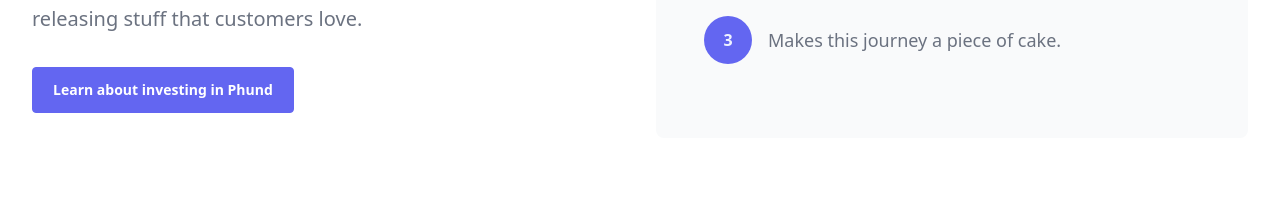
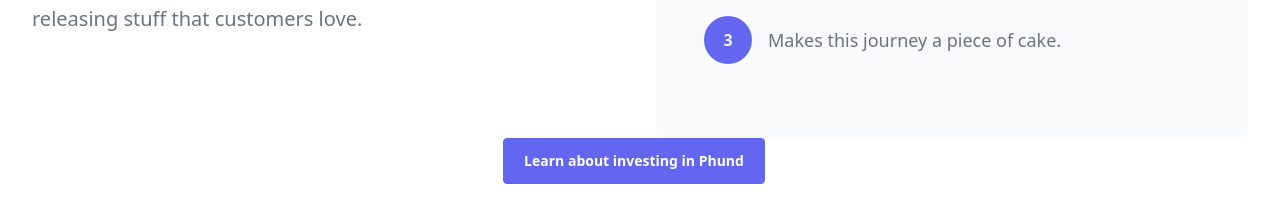
Before and after one commit to Tincre/phund, a Next.js app: page / in a window 1280 px wide. Shown: the part 1571-1787 px from the top of the page. Built offline with nearby package versions, Linux system fonts and the light colour scheme; no server answers.

Commit message:
:recycle: refactor cta button to bottom of outer div

```diff
--- a/components/Sections/WhyInvest.jsx
+++ b/components/Sections/WhyInvest.jsx
@@ -31,6 +31,14 @@ export default function WhyInvest({
               })}
             </div>
           </div>
+          <div className="text-center mx-auto">
+            <a
+              className="inline-block px-5 py-3 md:mr-3 mb-3 md:mb-0 text-sm bg-indigo-500 hover:bg-indigo-600 text-white font-semibold border border-indigo-500 hover:border-indigo-600 rounded transition duration-200"
+              href="#safe-terms"
+            >
+              {cta}
+            </a>
+          </div>
         </div>
       </div>
     </section>
--- a/components/WhyInvestHero.jsx
+++ b/components/WhyInvestHero.jsx
@@ -11,12 +11,6 @@ export default function WhyInvestHero({ subTitle, title, description, cta }) {
         <p className="mb-8 text-base leading-relaxed lg:text-xl lg:leading-relaxed text-gray-500">
           {description}
         </p>
-        <a
-          className="inline-block px-5 py-3 md:mr-3 mb-3 md:mb-0 text-sm bg-indigo-500 hover:bg-indigo-600 text-white font-semibold border border-indigo-500 hover:border-indigo-600 rounded transition duration-200"
-          href="#"
-        >
-          {cta}
-        </a>
       </div>
     </div>
   );
```
